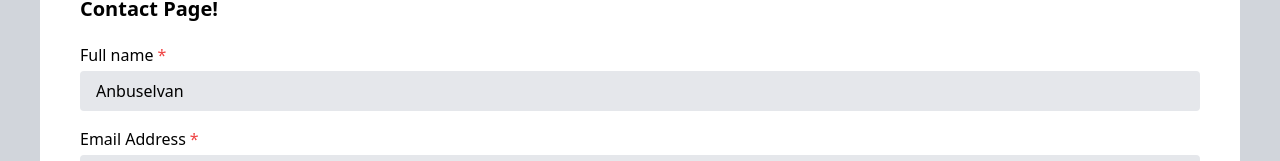
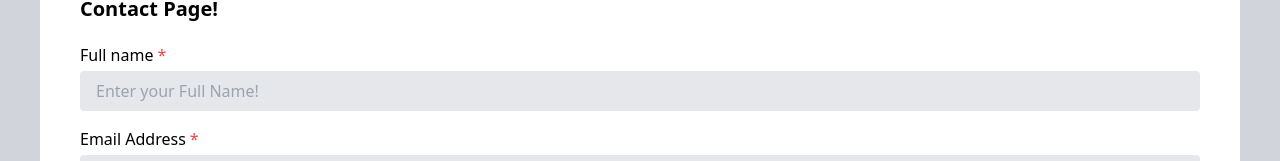
Before and after one commit to anburocky3/react-js-interns, a React (Vite) app: page /contact in a window 1280 px wide. Shown: the part 153-314 px from the top of the page. Built offline with nearby package versions, Linux system fonts and the light colour scheme.

Commit message:
fix: zod

```diff
--- a/package.json
+++ b/package.json
@@ -10,10 +10,12 @@
     "preview": "vite preview"
   },
   "dependencies": {
+    "@hookform/resolvers": "^3.3.4",
     "react": "^18.2.0",
     "react-dom": "^18.2.0",
     "react-hook-form": "^7.50.1",
-    "react-router-dom": "^6.21.3"
+    "react-router-dom": "^6.21.3",
+    "zod": "^3.22.4"
   },
   "devDependencies": {
     "@types/react": "^18.2.43",
--- a/src/pages/ContactPage.jsx
+++ b/src/pages/ContactPage.jsx
@@ -1,6 +1,15 @@
 import { useForm } from "react-hook-form";
 import FormInput from "../components/forms/FormInput";
 import FormTextArea from "../components/forms/FormTextArea";
+import { zodResolver } from "@hookform/resolvers/zod";
+import { z } from "zod";
+
+const formSchema = z.object({
+  fullName: z.string().min(3).max(20),
+  email: z.string().email(),
+  subject: z.string().min(10).max(120),
+  description: z.string().min(200).max(2000),
+});
 
 const ContactPage = () => {
   const {
@@ -8,9 +17,8 @@ const ContactPage = () => {
     handleSubmit,
     formState: { errors },
   } = useForm({
-    defaultValues: {
-      fullName: "Anbuselvan",
-    },
+    defaultValues: {},
+    resolver: zodResolver(formSchema),
   });
 
   const sendInfo = (data) => {
@@ -26,9 +34,7 @@ const ContactPage = () => {
             name="fullName"
             label="Full name"
             placeholder="Enter your Full Name!"
-            register={register("fullName", {
-              required: "This field is required!",
-            })}
+            register={register("fullName")}
             error={errors.fullName}
             required
           />
@@ -37,9 +43,7 @@ const ContactPage = () => {
             name="email"
             label="Email Address"
             placeholder="Enter your Email Address"
-            register={register("email", {
-              required: "This field is required!",
-            })}
+            register={register("email")}
             error={errors.email}
             required
           />
@@ -48,9 +52,7 @@ const ContactPage = () => {
             name="subject"
             label="Subject"
             placeholder="Subject Title"
-            register={register("subject", {
-              required: "This field is required!",
-            })}
+            register={register("subject")}
             error={errors.subject}
             required
           />
@@ -59,9 +61,7 @@ const ContactPage = () => {
             name="description"
             label="Description"
             placeholder="Write description briefly!"
-            register={register("description", {
-              required: "This field is required!",
-            })}
+            register={register("description")}
             error={errors.description}
             required
           />
```
Also changed, not shown: 1 other file (tests, documents, lock files or other folders).
